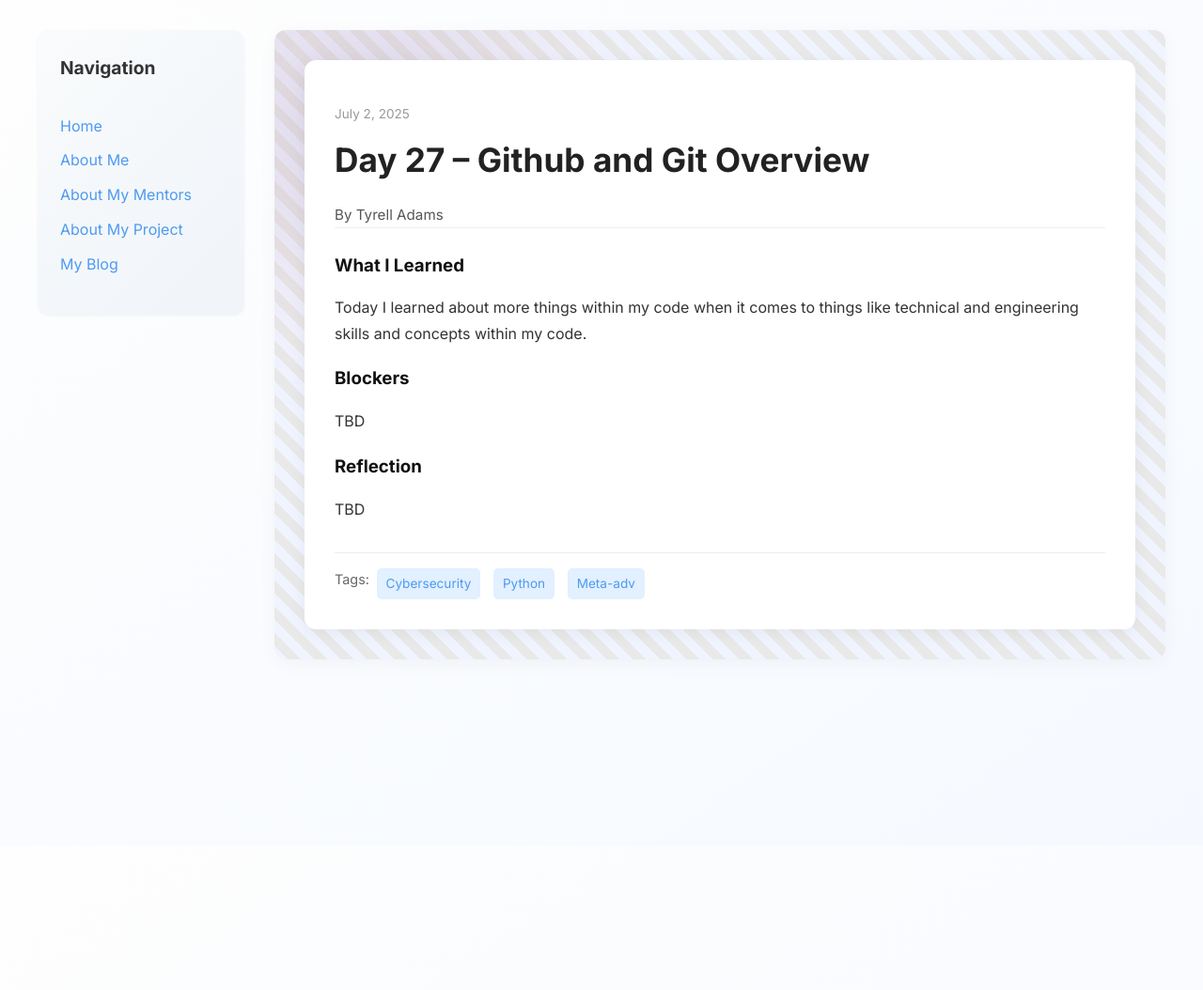
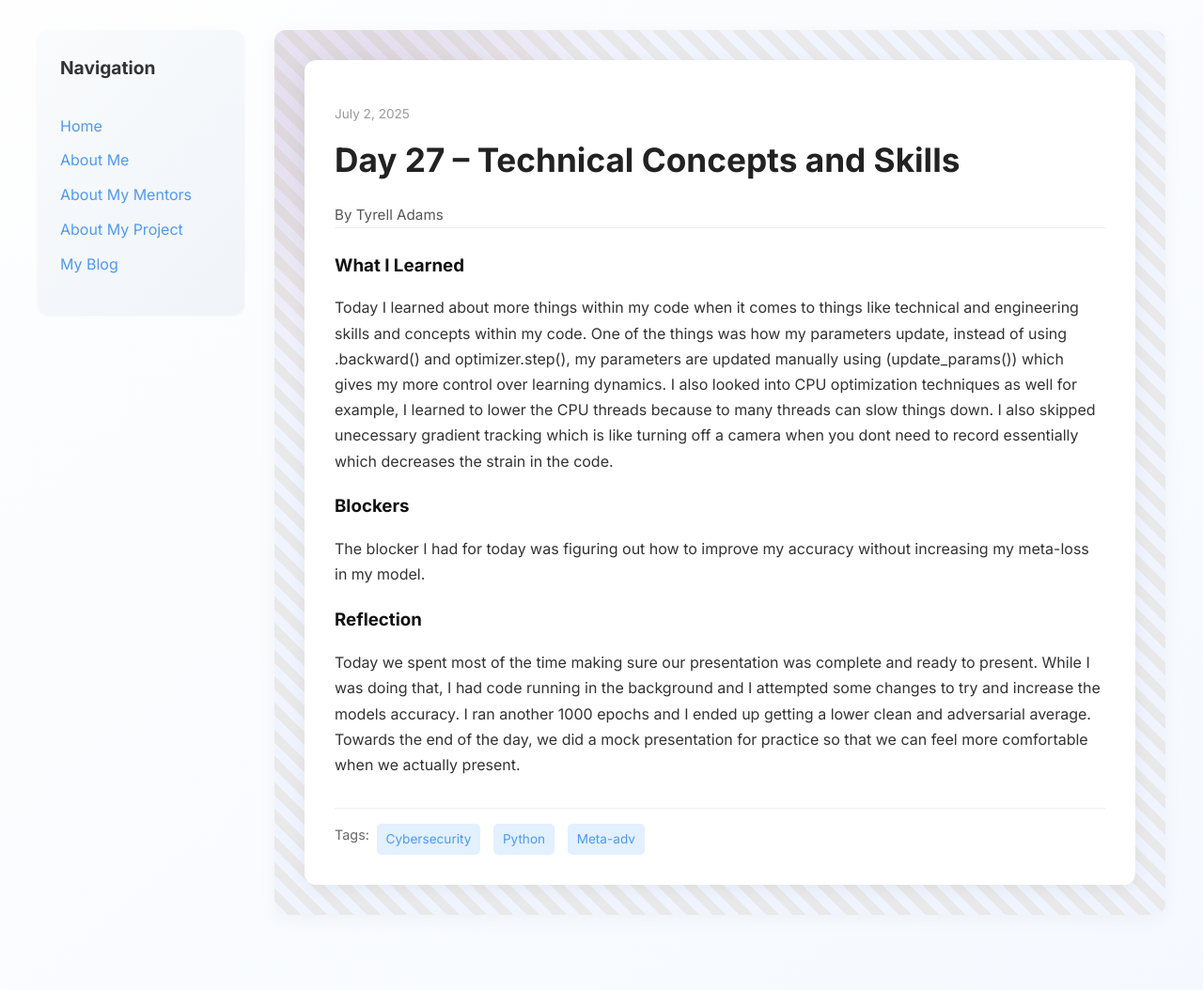
Before and after one commit to Tyrell-Adams/Tyrell-Adams.github.io, a Jekyll site: the page built from _posts/2025-07-02-day-27.md, in a window 1280 px wide. Shown: the whole page at 94% size. Built offline with Jekyll 4.4.1, drawn with Linux system fonts in a browser that asks for light colours; before the commit the page ends 900 px from its top, so only the background shows below that.

Commit message:
Update 2025-07-02-day-27.md

```diff
--- a/_posts/2025-07-02-day-27.md
+++ b/_posts/2025-07-02-day-27.md
@@ -1,15 +1,15 @@
 ---
 layout: post
-title: "Day 27 – Github and Git Overview"
+title: "Day 27 – Technical Concepts and Skills"
 date: 2025-07-02
 author: Tyrell Adams
 permalink: /day27.html
 tags: ["Cybersecurity", "Python", "Meta-adv"]
 
 what_i_learned: |
-  Today I learned about more things within my code when it comes to things like technical and engineering skills and concepts within my code.
+  Today I learned about more things within my code when it comes to things like technical and engineering skills and concepts within my code. One of the things was how my parameters update, instead of using .backward() and optimizer.step(), my parameters are updated manually using (update_params()) which gives my more control over learning dynamics. I also looked into CPU optimization techniques as well for example, I learned to lower the CPU threads because to many threads can slow things down. I also skipped unecessary gradient tracking which is like turning off a camera when you dont need to record essentially which decreases the strain in the code.
 blockers: |
-  TBD
+  The blocker I had for today was figuring out how to improve my accuracy without increasing my meta-loss in my model.
 reflection: |
-  TBD
+  Today we spent most of the time making sure our presentation was complete and ready to present. While I was doing that, I had code running in the background and I attempted some changes to try and increase the models accuracy. I ran another 1000 epochs and I ended up getting a lower clean and adversarial average. Towards the end of the day, we did a mock presentation for practice so that we can feel more comfortable when we actually present.
 ---
```
